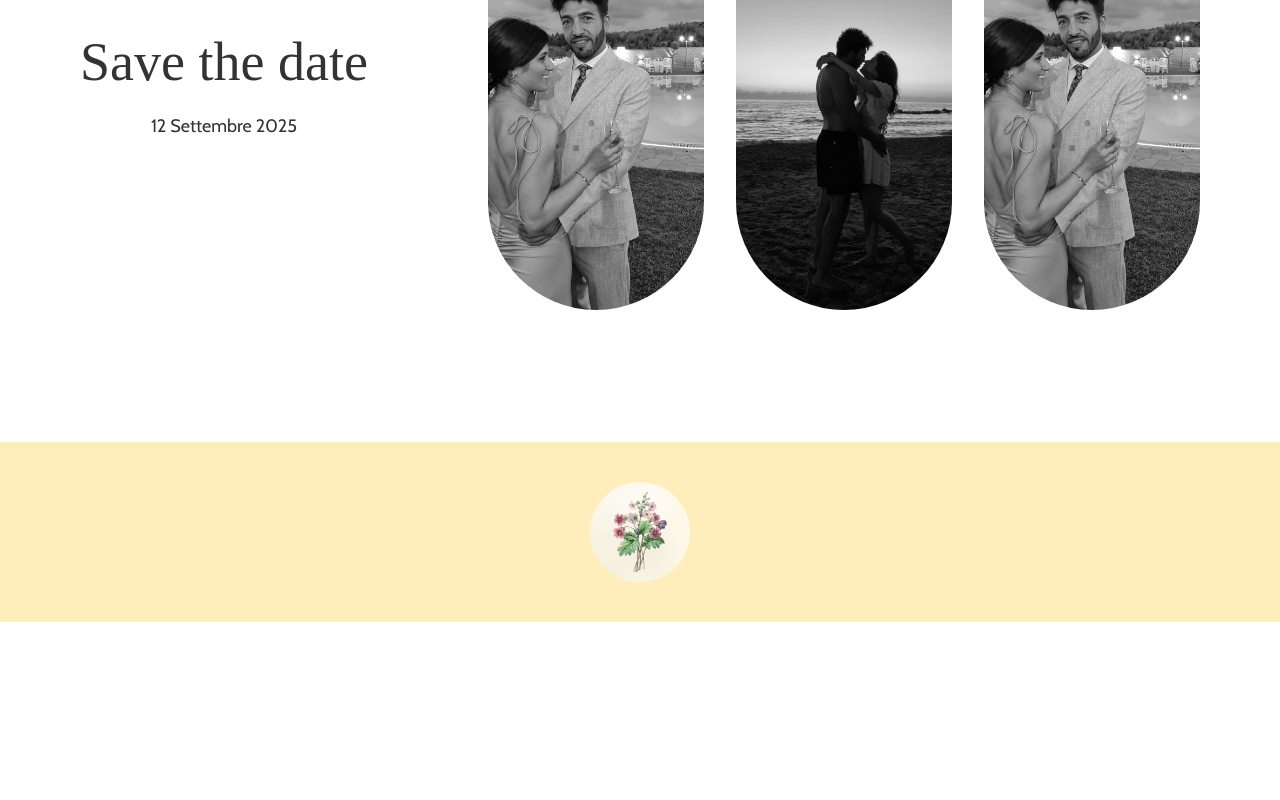
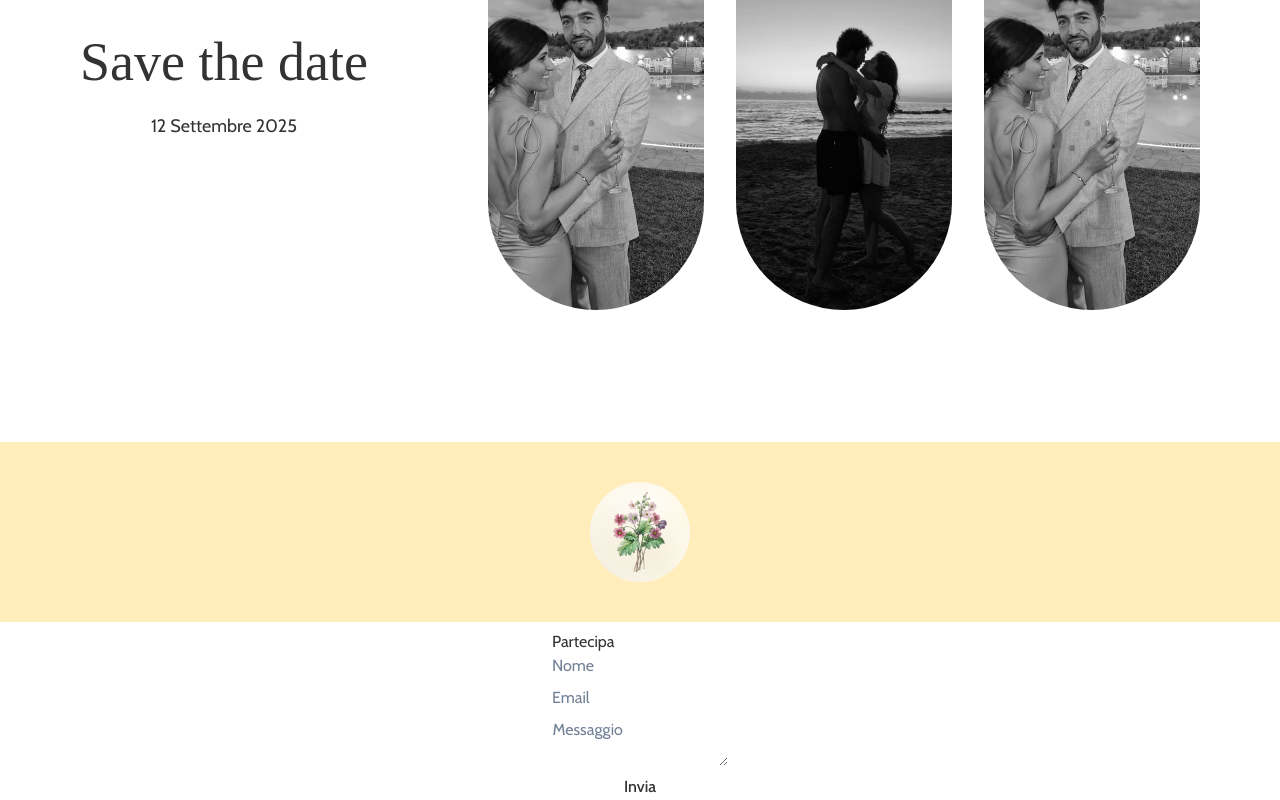
Before and after one commit to Nello1994/wesayyes, a React (Vite) app: page / in a window 1280 px wide. Shown: the part 366-1166 px from the top of the page. Before the commit the page ends 988 px from the top, so only its background shows below. Built offline with nearby package versions, Linux system fonts and the light colour scheme; a web font is replaced by a local one.

Commit message:
Google Api + Form

```diff
--- a/package.json
+++ b/package.json
@@ -14,6 +14,7 @@
     "@chakra-ui/react": "^2.8.2",
     "@emotion/react": "^11.11.4",
     "@emotion/styled": "^11.11.0",
+    "@react-google-maps/api": "^2.20.6",
     "framer-motion": "^11.0.8",
     "react": "^18.2.0",
     "react-dom": "^18.2.0",
--- /dev/null
+++ b/src/components/contact-form/ContactForm.jsx
@@ -0,0 +1,27 @@
+import React from 'react'
+import PropTypes from 'prop-types'
+
+// Components
+import { useMultiStyleConfig, Text, Box, Flex, VStack, Image } from '@chakra-ui/react'
+
+const ContactForm = () => {
+    return (
+        <Box>
+        <Text>Partecipa</Text>
+            <form action="https://formsubmit.co/borrelli.nello94@gmail.com" method="POST">
+                <input type="hidden" name="_captcha" value="false" />
+                {/* <input type="hidden" name="_next" value="https://tuo-sito.com/grazie" /> */}
+                <input type="hidden" name="_subject" value="Nuovo messaggio dal tuo sito" />
+                <VStack>
+                    <input type="text" name="name" placeholder="Nome" required />
+                    <input type="email" name="email" placeholder="Email" required />
+                    <textarea name="message" placeholder="Messaggio" required></textarea>
+                    <button type="submit">Invia</button>
+                </VStack>
+            </form>
+        </Box>
+    )
+  }
+
+  ContactForm.propTypes = {}
+  export default ContactForm
--- a/src/pages/home.jsx
+++ b/src/pages/home.jsx
@@ -1,12 +1,14 @@
 import PropTypes from 'prop-types'
 import SaveTheDate from '../components/save-the-date/index'
 import Divider from '../components/divider'
+import ContactForm from '../components/contact-form/ContactForm'
 
 const Home = (props) => {
   return (
     <>
       <SaveTheDate></SaveTheDate>
       <Divider />
+      <ContactForm></ContactForm>
     </>
   )
 }
```
Also changed, not shown: 2 other files (tests, documents, lock files or other folders).
